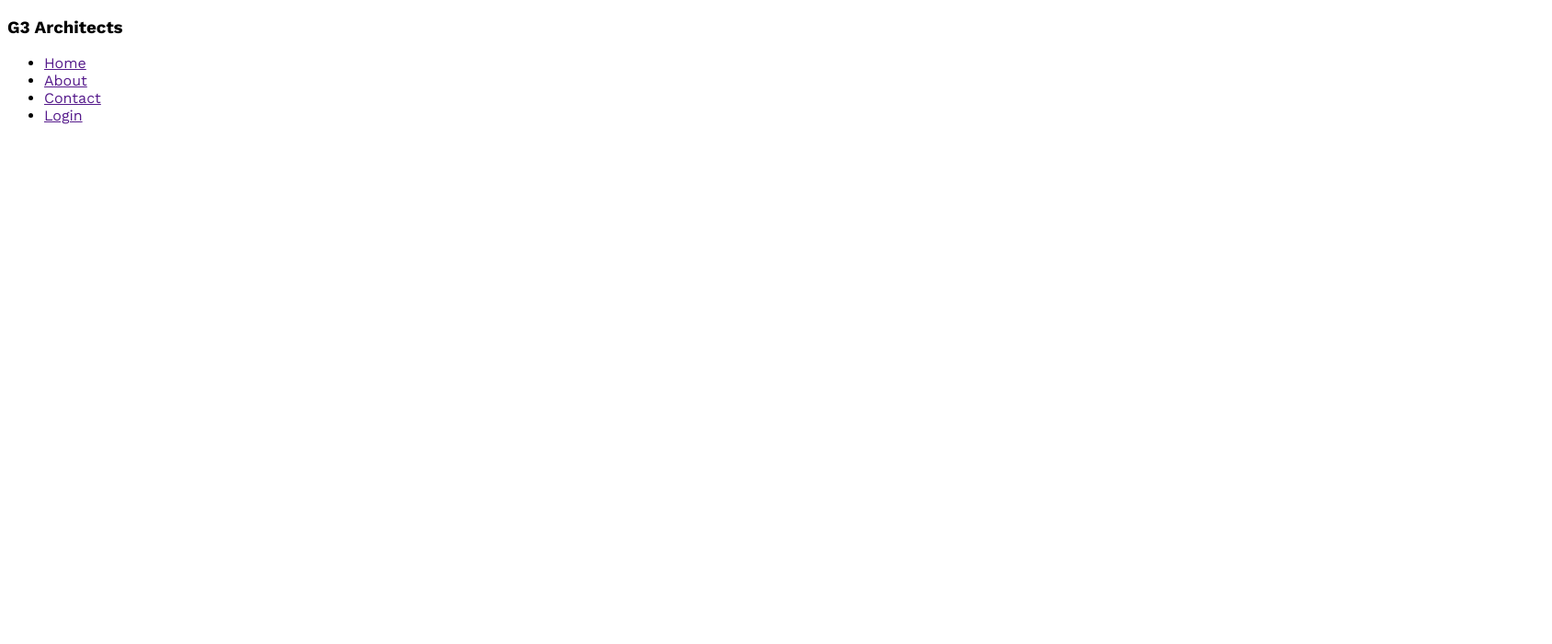
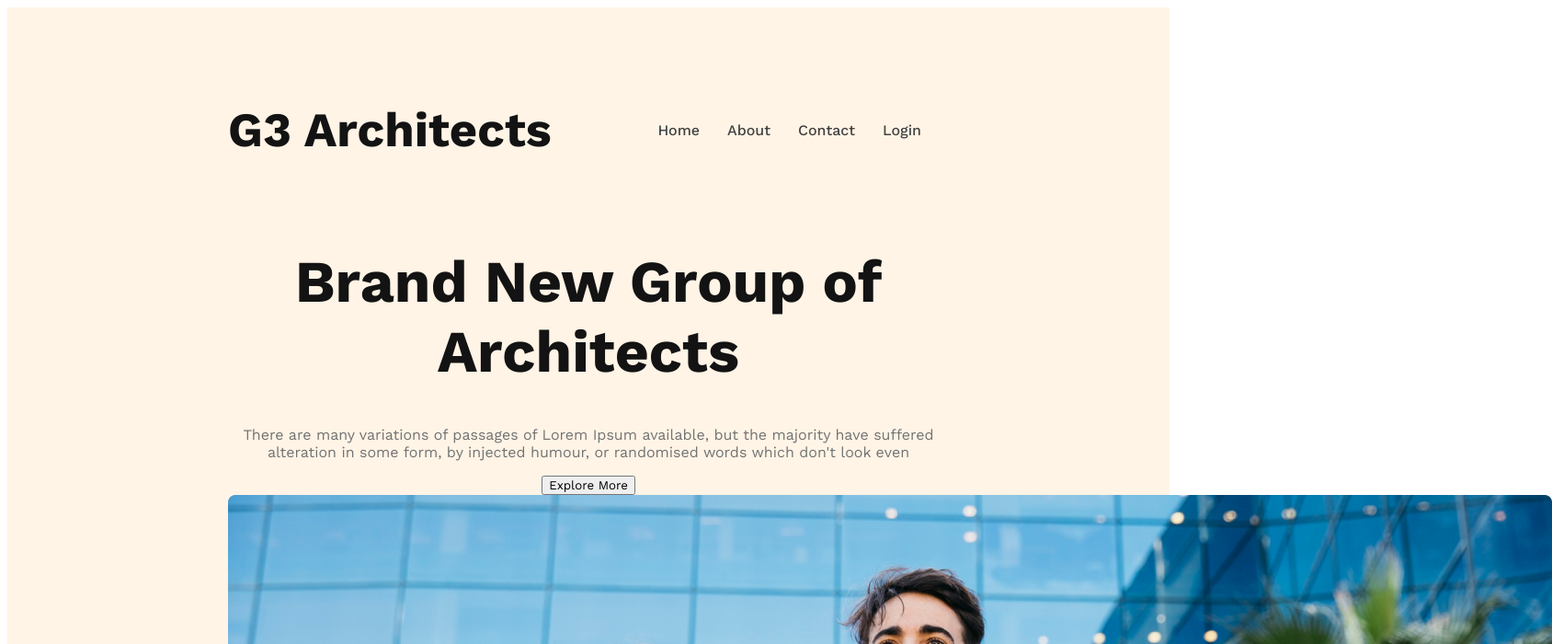
Before and after one commit to abmnadim/architect-website, a plain HTML site: page index.html in a window 1280 px wide. Shown: the top 700 px of the page at 92% size, 1688 px wide, since content can reach past the window. Drawn offline with nearby package versions, Linux system fonts and the light colour scheme.

Commit message:
added banner content

```diff
--- a/index.html
+++ b/index.html
@@ -1,14 +1,16 @@
 <!DOCTYPE html>
 <html lang="en">
+
 <head>
     <meta charset="UTF-8">
     <meta name="viewport" content="width=device-width, initial-scale=1.0">
     <title>G3 Architects</title>
     <link rel="stylesheet" href="style/architect.css">
 </head>
+
 <body>
     <header>
-        <nav>
+        <nav class="nav-title">
             <h3>G3 Architects</h3>
             <ul>
                 <li><a href="">Home</a></li>
@@ -17,6 +19,14 @@
                 <li><a href="">Login</a></li>
             </ul>
         </nav>
+        <div class="banner">
+            <div class="banner-content">
+                <h1 class="banner-title">Brand New Group of Architects</h1>
+                <p class="banner-description">There are many variations of passages of Lorem Ipsum available, but the majority have suffered alteration in some form, by injected humour, or randomised words which don't look even</p>
+                <button class="btn-primary">Explore More</button>
+            </div>
+            <img src="images/banner.png" alt="">
+        </div>
     </header>
 
     <main>
@@ -27,4 +37,5 @@
 
     </footer>
 </body>
+
 </html>
--- a/style/architect.css
+++ b/style/architect.css
@@ -6,3 +6,50 @@
     font-family: 'Poiret One', cursive;
     font-family: 'Work Sans', sans-serif;
 }
+
+/* header style */
+header {
+    background: rgba(255, 144, 14, 0.10);
+    padding: 50px 240px;
+}
+nav {
+    display: flex;
+    justify-content: space-between;
+    align-items: center;
+}
+.nav-title {
+    font-size: 2.8rem;
+    font-weight: 700;
+    color: #131313;
+}
+nav > ul {
+    display: flex;
+    /* list-style: none;
+    margin-right: 30px; */
+}
+nav li {
+    list-style: none;
+    margin-right: 30px;
+    font-weight: 500;
+    font-size: 1rem;
+}
+nav li a {
+    text-decoration: none;
+    color: #424242;
+}
+
+/* banner style */
+.banner-content {
+    max-width: 800px;
+    text-align: center;
+    margin: 0 auto;
+    /* flex diyeo kora jaito margin na diye*/
+}
+.banner-title {
+    font-size: 4rem;
+    font-weight: 700;
+    color: #131313;
+}
+.banner-description {
+    color: #727272;
+}
```
